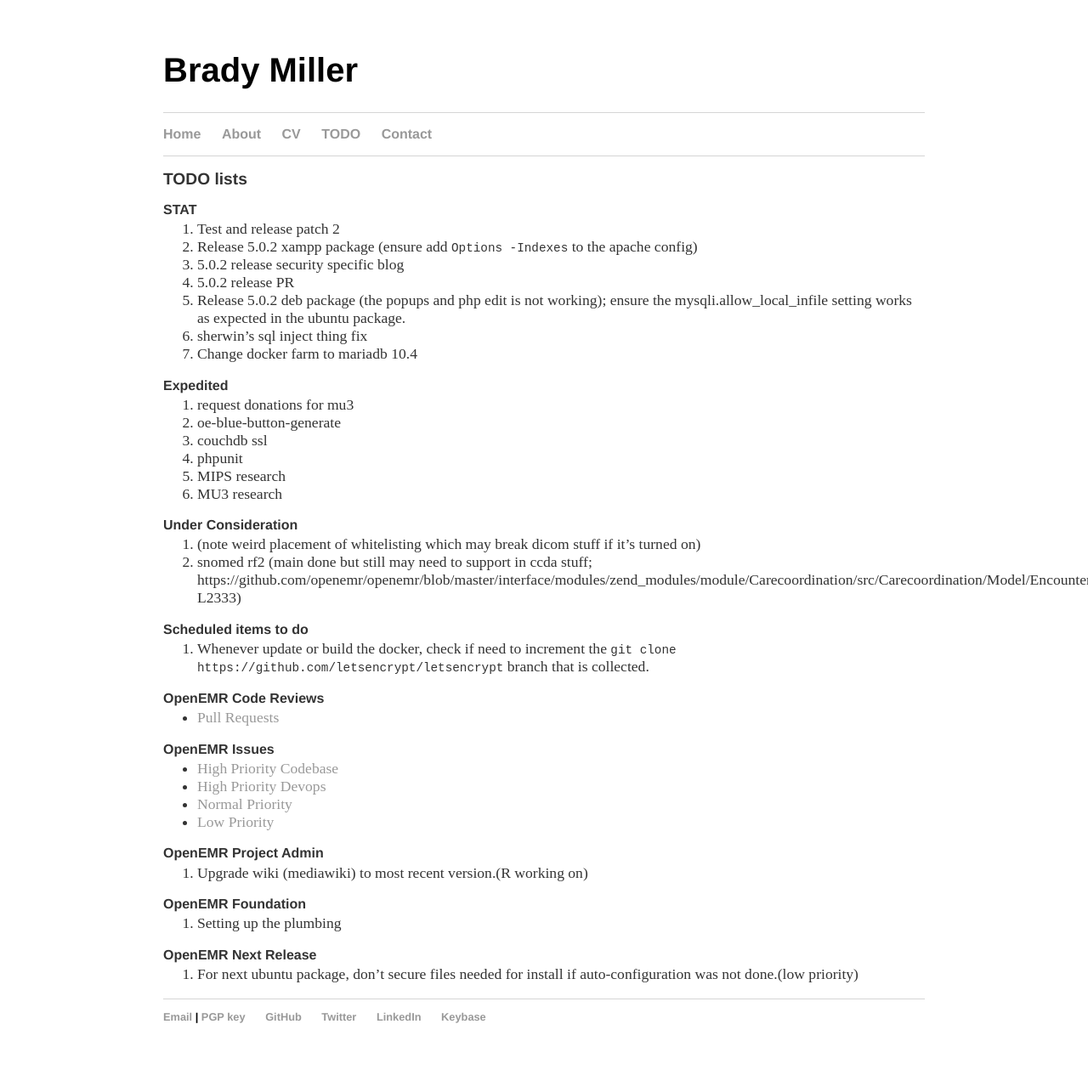
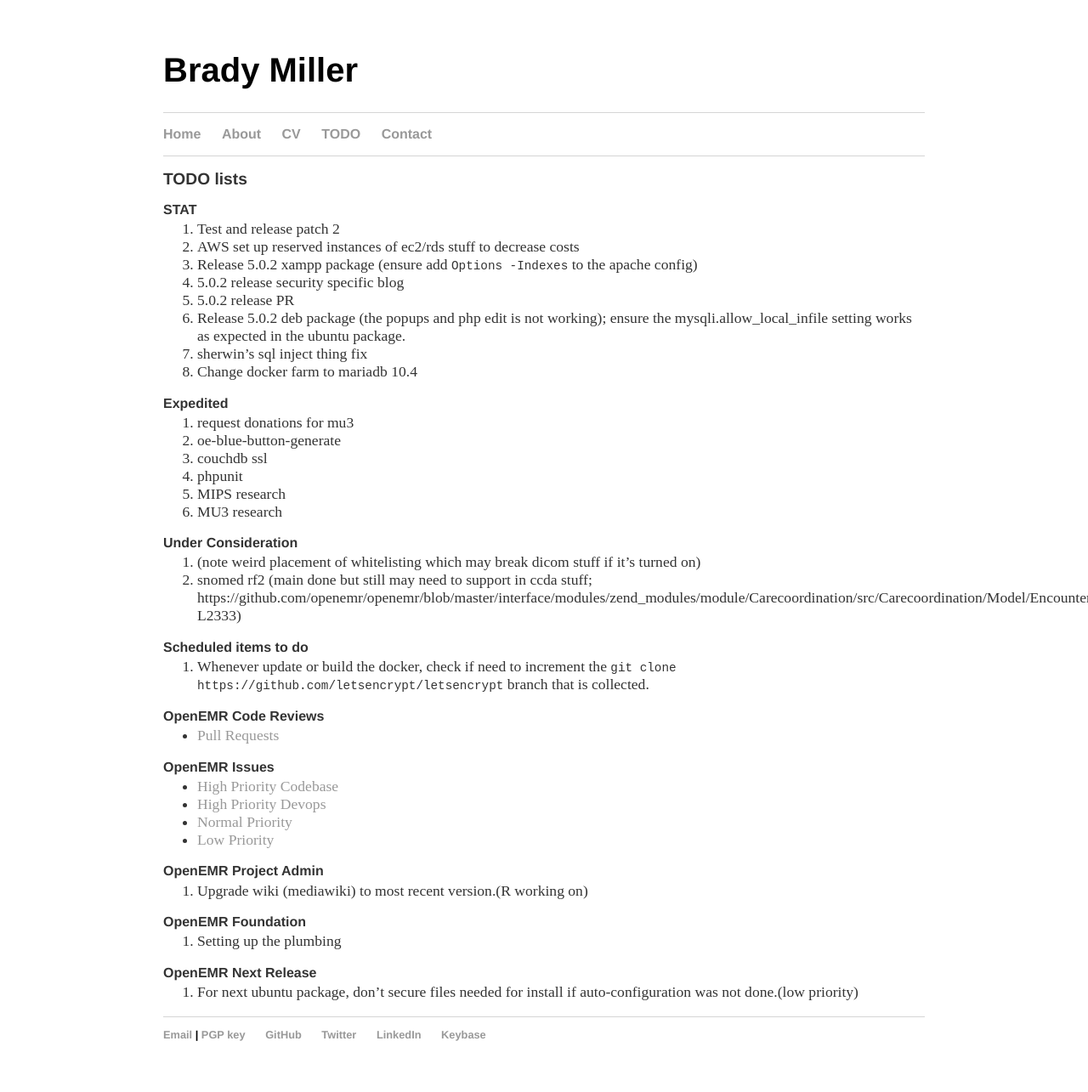
Before and after one commit to bradymiller/bradymiller.github.io, a Jekyll site: the page built from todo/index.md, in a window 1280 px wide. Shown: the whole page at 85% size. Built offline with Jekyll 4.4.1, drawn with Linux system fonts in a browser that asks for light colours; our own code applies the rules of GitHub Pages for plain Markdown files; before the commit the page ends 1264 px from its top, so only the background shows below that.

Commit message:
Update index.md

```diff
--- a/todo/index.md
+++ b/todo/index.md
@@ -5,6 +5,7 @@
 
 ### STAT
 1. Test and release patch 2
+1. AWS set up reserved instances of ec2/rds stuff to decrease costs
 1. Release 5.0.2 xampp package (ensure add `Options -Indexes` to the apache config)
 1. 5.0.2 release security specific blog
 1. 5.0.2 release PR
```
